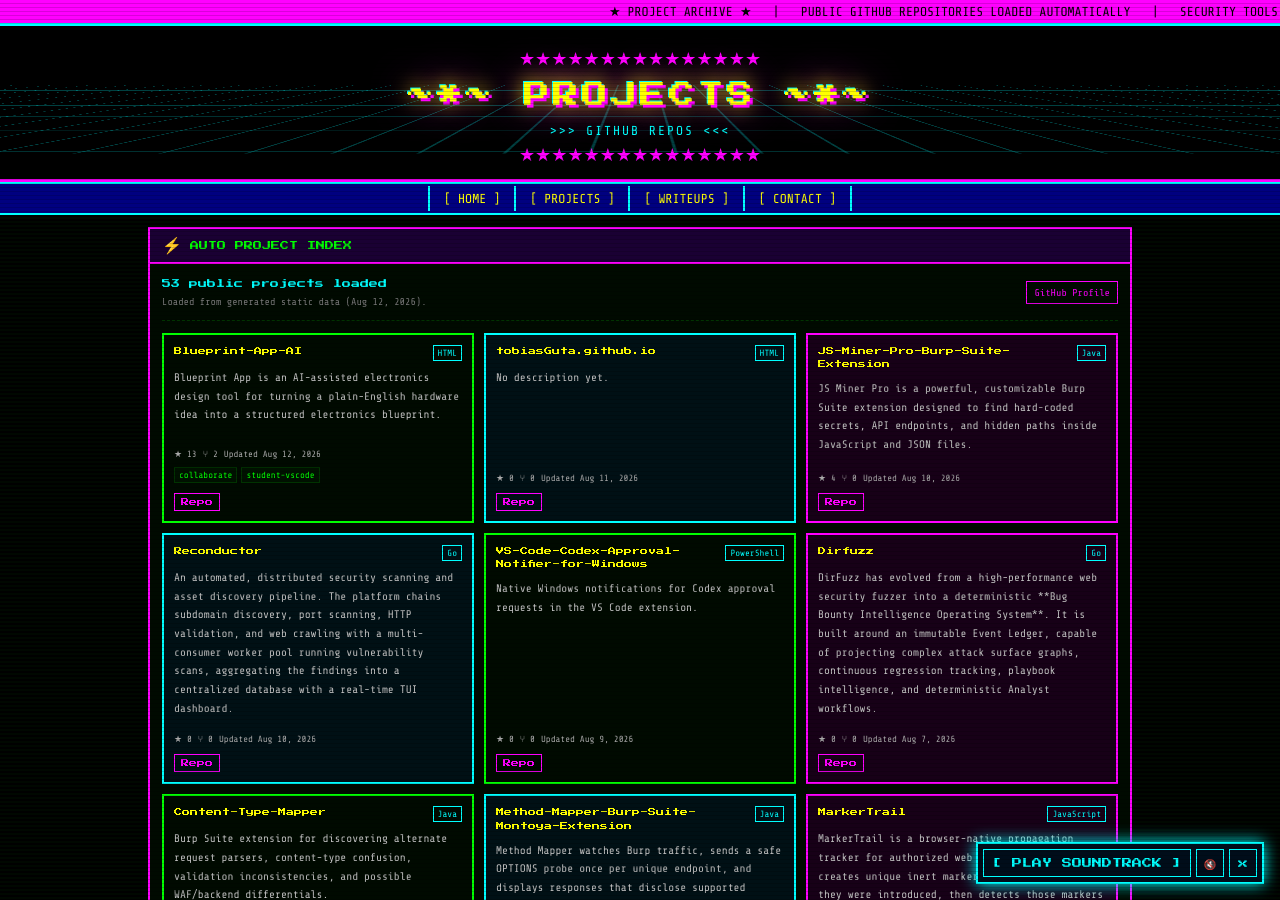
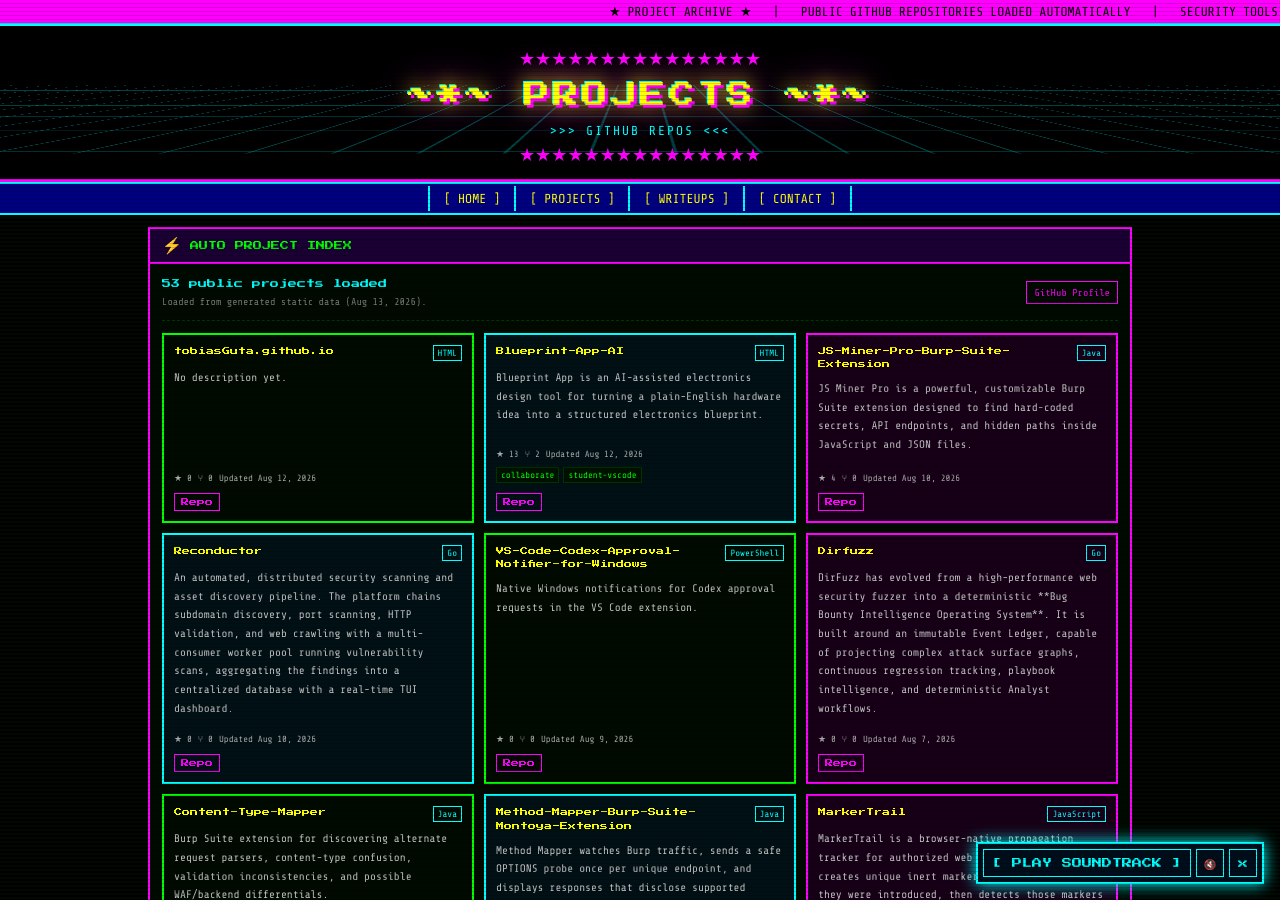
Before and after one commit to tobiasGuta/tobiasGuta.github.io, a Jekyll site: the page built from projects.html, in a window 1280 px wide and 900 px high. Built offline with Jekyll 4.4.1, drawn with Linux system fonts in a browser that asks for light colours; part of the change alters nothing that is shown.

```diff
--- a/assets/data/projects.json
+++ b/assets/data/projects.json
@@ -1,8 +1,21 @@
 {
   "owner": "tobiasGuta",
   "source": "github_api",
-  "generated_at": "2026-08-12T09:30:51.082095+00:00",
+  "generated_at": "2026-08-13T09:32:11.214242+00:00",
   "projects": [
+    {
+      "name": "tobiasGuta.github.io",
+      "description": null,
+      "html_url": "https://github.com/tobiasGuta/tobiasGuta.github.io",
+      "homepage": null,
+      "language": "HTML",
+      "topics": [],
+      "stargazers_count": 0,
+      "forks_count": 0,
+      "updated_at": "2026-08-12T09:31:00Z",
+      "fork": false,
+      "archived": false
+    },
     {
       "name": "Blueprint-App-AI",
       "description": "Blueprint App is an AI-assisted electronics design tool for turning a plain-English hardware idea into a structured electronics blueprint.",
@@ -16,19 +29,6 @@
       "stargazers_count": 13,
       "forks_count": 2,
       "updated_at": "2026-08-12T06:28:36Z",
-      "fork": false,
-      "archived": false
-    },
-    {
-      "name": "tobiasGuta.github.io",
-      "description": null,
-      "html_url": "https://github.com/tobiasGuta/tobiasGuta.github.io",
-      "homepage": null,
-      "language": "HTML",
-      "topics": [],
-      "stargazers_count": 0,
-      "forks_count": 0,
-      "updated_at": "2026-08-11T09:12:27Z",
       "fork": false,
       "archived": false
     },
```
